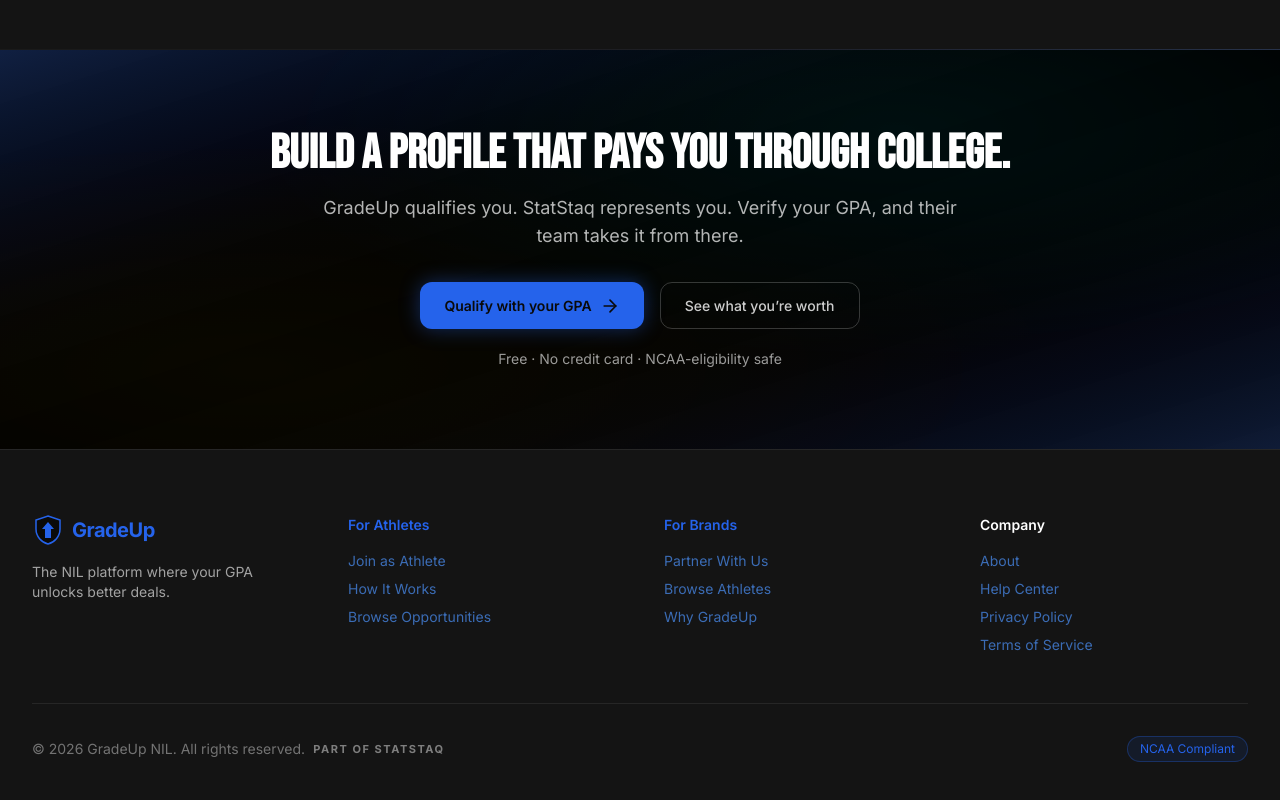
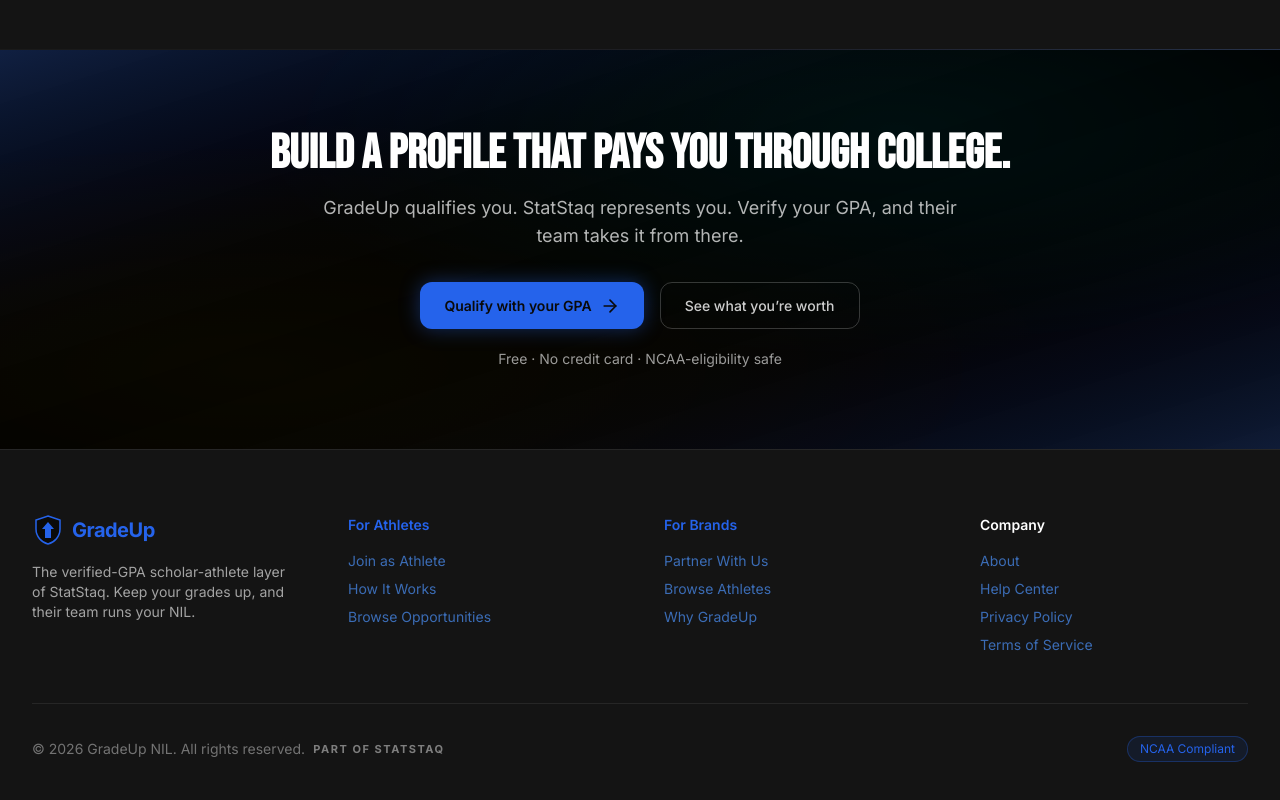
Before and after one commit to Hempp/gradeup-nil, a Next.js app in the folder gradeup-next/: page /solutions/athletes in a window 1280 px wide. Shown: the part 3897-4697 px from the top of the page. Built offline with nearby package versions, Linux system fonts and the light colour scheme; no server answers; the database is empty.

Commit message:
copy: footer tagline → StatStaq-layer positioning (was old marketplace line)

```diff
--- a/gradeup-next/src/components/marketing/Footer.tsx
+++ b/gradeup-next/src/components/marketing/Footer.tsx
@@ -12,7 +12,8 @@
               <Logo size="md" variant="gradient" />
             </div>
             <p className="text-[var(--marketing-gray-400)] text-sm">
-              The NIL platform where your GPA unlocks better deals.
+              The verified-GPA scholar-athlete layer of StatStaq. Keep your
+              grades up, and their team runs your NIL.
             </p>
           </div>
 
```
